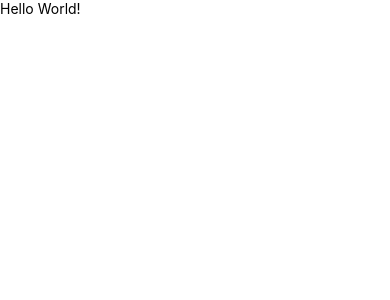
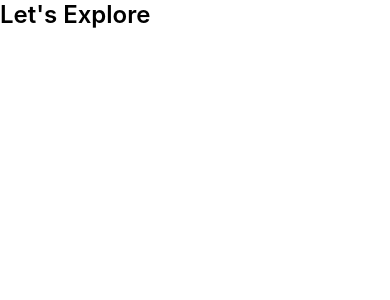
Before and after one commit to nvacheishvili/SocialMediaApp, a React Native app: screen / in a window 390 px wide. Shown: the top 300 px of the page. Built offline with nearby package versions, Linux system fonts and the light colour scheme.

Commit message:
installed prop types, created title component and its styles, used it in App.js file

```diff
--- a/App.js
+++ b/App.js
@@ -1,10 +1,10 @@
 import React from 'react';
-import {SafeAreaView, Text} from 'react-native';
-
+import {SafeAreaView} from 'react-native';
+import Title from './components/Title/Title';
 const App = () => {
   return (
     <SafeAreaView>
-      <Text style={[]}>Hello World!</Text>
+      <Title title={"Let's Explore"} />
     </SafeAreaView>
   );
 };
--- /dev/null
+++ b/components/Title/Title.js
@@ -0,0 +1,14 @@
+import React from 'react';
+import {Text} from 'react-native';
+import PropTypes from 'prop-types';
+
+import style from './style';
+const Title = props => {
+  return <Text style={style.title}>{props.title}</Text>;
+};
+
+Title.propTypes = {
+  title: PropTypes.string.isRequired,
+};
+
+export default Title;
--- /dev/null
+++ b/components/Title/style.js
@@ -0,0 +1,12 @@
+import {StyleSheet} from 'react-native';
+
+const style = StyleSheet.create({
+  title: {
+    fontFamily: 'Inter',
+    fontWeight: '600',
+    fontSize: 24,
+    lineHeight: 29,
+  },
+});
+
+export default style;
--- a/package.json
+++ b/package.json
@@ -10,6 +10,7 @@
     "test": "jest"
   },
   "dependencies": {
+    "prop-types": "^15.8.1",
     "react": "18.2.0",
     "react-native": "0.71.7"
   },
```
Also changed, not shown: 1 other file (tests, documents, lock files or other folders).
